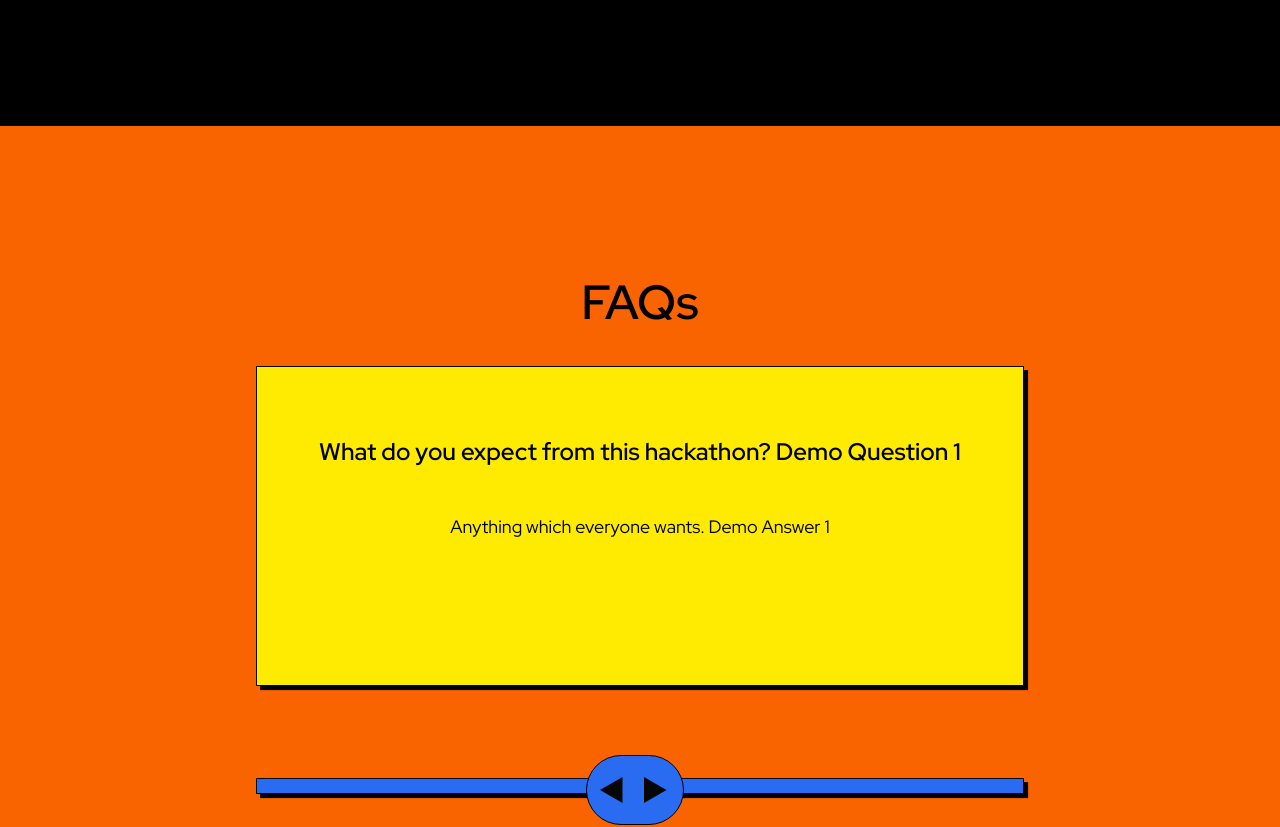
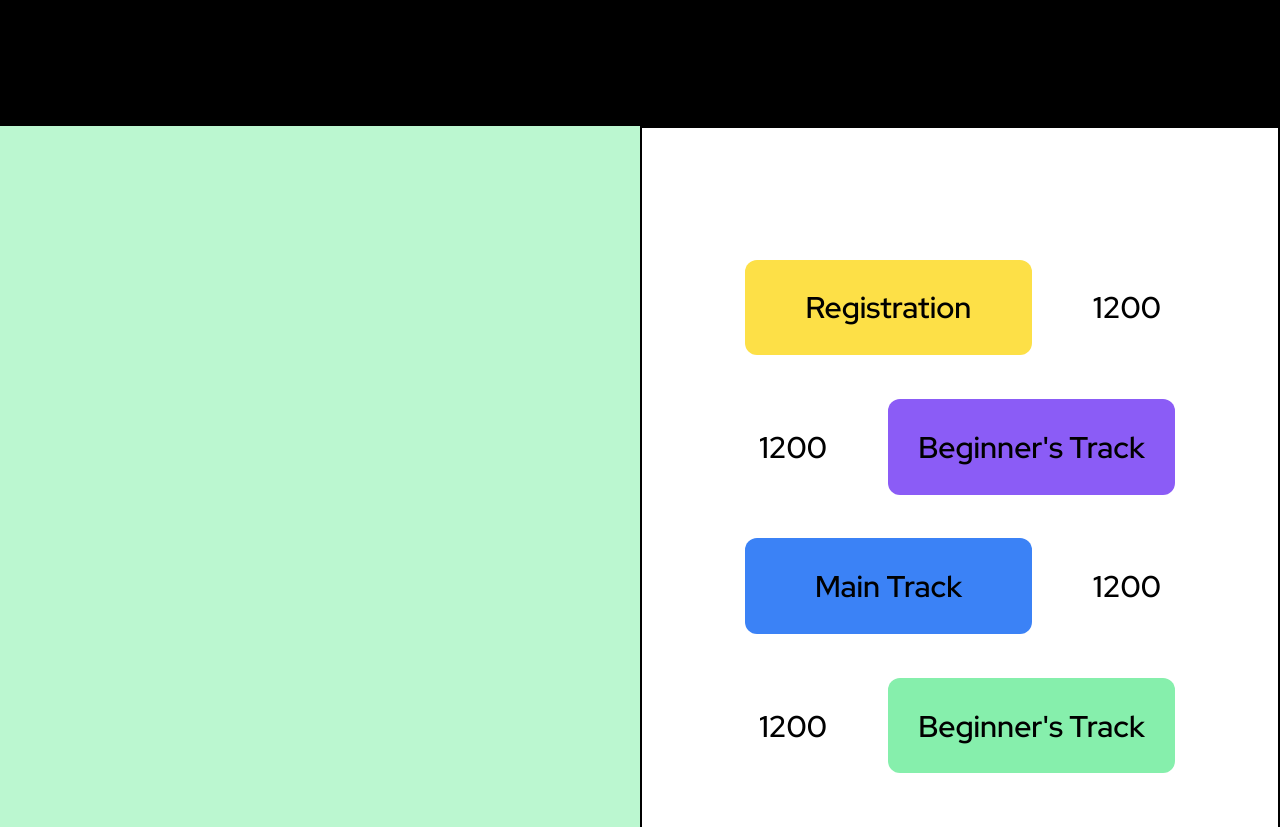
Before and after one commit to gdgcnitj/hackmol-4, a Next.js app: page / in a window 1280 px wide. Shown: the part 2220-3047 px from the top of the page. Built offline with nearby package versions, Linux system fonts and the light colour scheme; a web font is replaced by a local one.

Commit message:
Below Sponsers

```diff
--- /dev/null
+++ b/src/components/BelowSponsers.js
@@ -0,0 +1,34 @@
+function BelowSponsers()
+{
+    return (
+        <div className="bg-white flex h-screen w-full">
+            {/* Left side */}
+            <div className="bg-green-200 h-full w-1/2"></div>
+
+
+            {/*Right side*/}
+            <div className="h-full flex justify-center items-center w-1/2 border-2 border-black">
+                <div className="w-3/4 h-3/4">
+                    <div className="w-full flex items-center justify-around h-1/5 rounded-xl my-5">
+                       <div className="h-4/5 w-3/5 bg-yellow-300 rounded-xl flex justify-center text-3xl font-extrabold border-black shadow-5xl items-center">Registration</div>
+                       <div className="h-4/5 w-1/5 bg-white rounded-xl flex justify-center text-3xl font-extrabold border-black shadow-5xl items-center">1200</div>
+                    </div>
+                    <div className="w-full flex items-center justify-around h-1/5 rounded-xl my-5">
+                        <div className="h-4/5 w-1/5 bg-white rounded-xl flex justify-center text-3xl font-extrabold border-black shadow-5xl items-center">1200</div>
+                        <div className="h-4/5 w-3/5 bg-violet-500 rounded-xl flex justify-center text-3xl font-extrabold border-black shadow-5xl items-center">Beginner's Track</div>
+                    </div>
+                    <div className="w-full flex items-center justify-around h-1/5 rounded-xl my-5">
+                        <div className="h-4/5 w-3/5 bg-blue-500 rounded-xl flex justify-center text-3xl font-extrabold border-black shadow-5xl items-center">Main Track</div>
+                        <div className="h-4/5 w-1/5 bg-white rounded-xl flex justify-center text-3xl font-extrabold border-black shadow-5xl items-center">1200</div>
+                    </div>
+                    <div className="w-full flex items-center justify-around h-1/5 rounded-xl my-5">
+                        <div className="h-4/5 w-1/5 bg-white rounded-xl flex justify-center text-3xl font-extrabold border-black shadow-5xl items-center">1200</div>
+                        <div className="h-4/5 w-3/5 bg-green-300 rounded-xl flex justify-center text-3xl font-extrabold border-black shadow-5xl items-center">Beginner's Track</div>
+                    </div>
+                </div>
+            </div>
+        </div>
+    )
+}
+
+export default BelowSponsers;
--- a/src/pages/index.js
+++ b/src/pages/index.js
@@ -7,6 +7,7 @@ import Footer from "../components/Footer";
 
 import RuleCard from "../components/RulesCard";
 import Sponsers from "../components/Sponsers";
+import BelowSponsers from "../components/BelowSponsers";
 
 export default function Home() {
   return (
@@ -26,6 +27,7 @@ export default function Home() {
 
       {/*FAQ and footer starts*/}
       <Sponsers></Sponsers>
+      <BelowSponsers></BelowSponsers>
       <FAQ></FAQ>
       <Footer></Footer>
 
```
